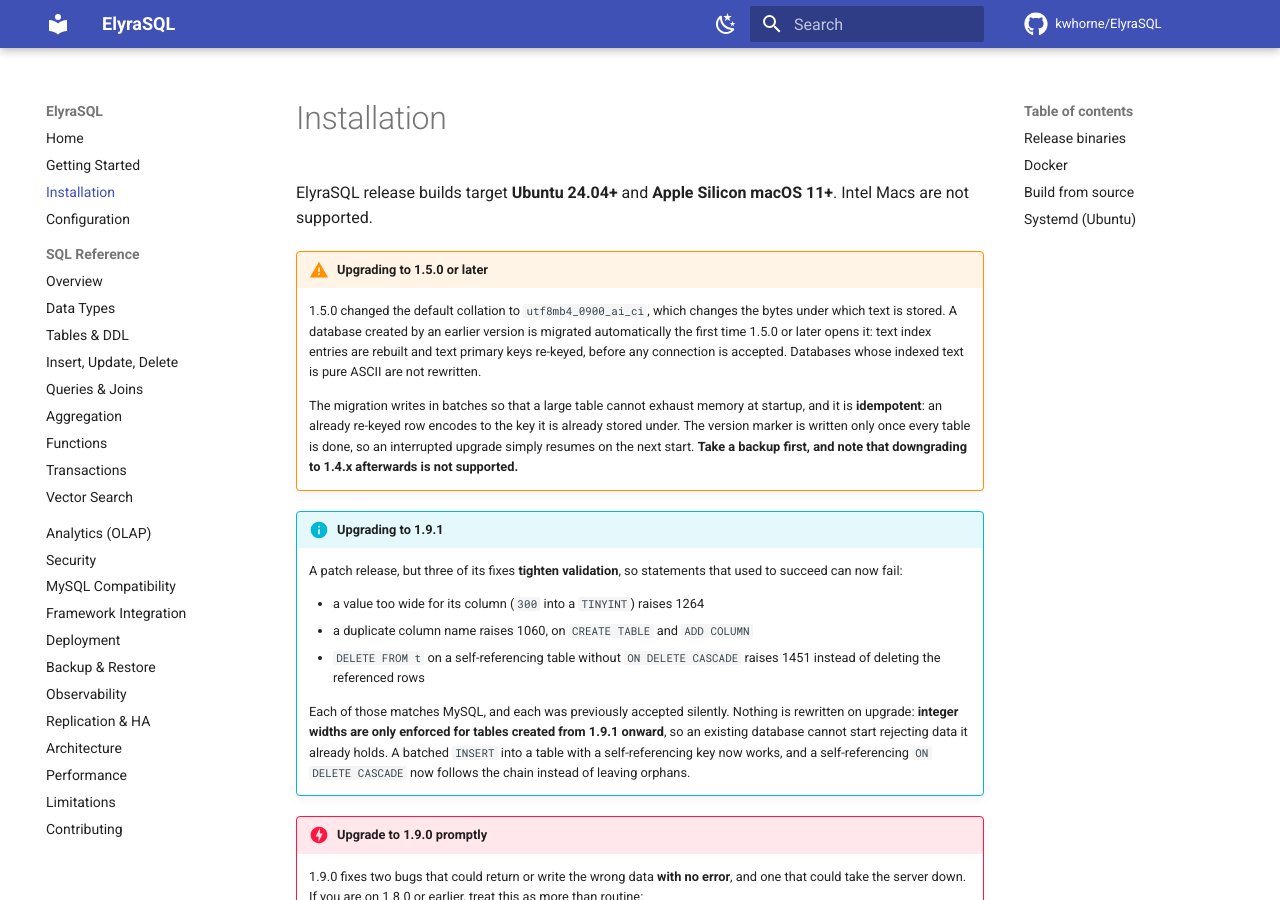
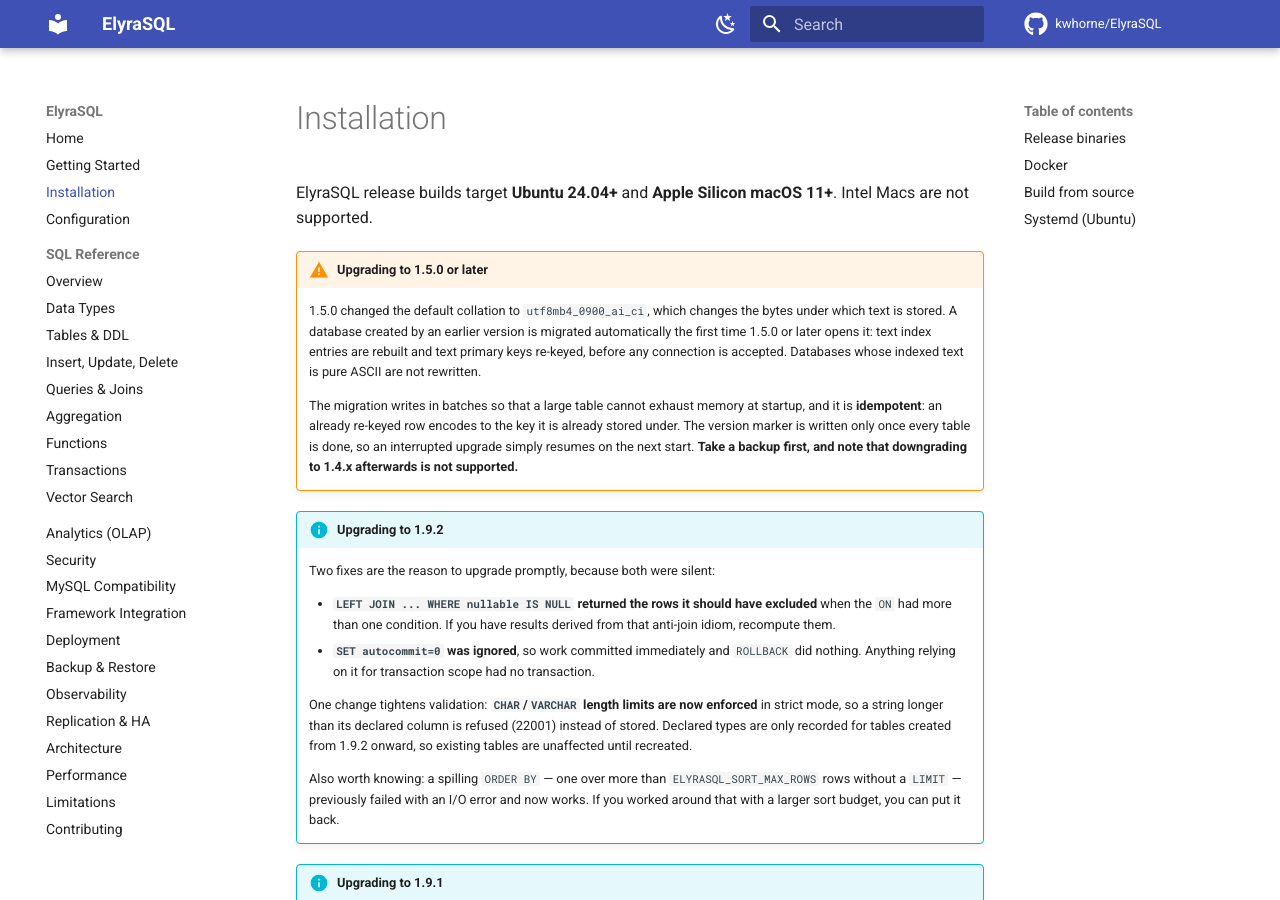
Before and after one commit to kwhorne/ElyraSQL, an MkDocs documentation site: the page built from docs/installation.md, in a window 1280 px wide and 900 px high. Built offline with MkDocs 1.6.1 and Material for MkDocs 9.7.7, drawn with Linux system fonts in a browser that asks for light colours; comment, search, counter and statistics services are not loaded; some of the changed text lies outside the part shown.

Commit message:
release: 1.9.2 (#57)
Version bump, changelog and docs for **1.9.2** — the eleven
contributions merged since 1.9.1 (#50, #46, #44, #45, #47, #48, #49,
#54, #51, #52, #53).

- CHANGELOG `[1.9.2]` grouped as *wrong or lost data* / *schema and
metadata* / *changed*, with the shared observation up front: every one
of these was a path nothing exercised
- `docs/installation.md` upgrade note names the two silent bugs
(anti-join, `autocommit=0`) and tells the reader to recompute anything
derived from the first, plus the one tightening (`VARCHAR` limits) and
the fact that a spilling `ORDER BY` now works at all
- `docs/sql/data-types.md` gains a **Character length** section —
`VARCHAR(n)` is enforced now, and like integer widths only for tables
created from this release
- `Cargo.toml`/lock 1.9.1 → 1.9.2, `SERVER_VERSION` →
`8.0.12-ElyraSQL-1.9.2`, Docker tags

Local: fmt clean, clippy clean, `cargo test --workspace --locked` **371
passed / 0 failed**.

Not included: #43 (scratch Docker image) is waiting on a temp directory
— scratch has no `/tmp` and we spill there. Tagging `v1.9.2` after
merge.

````diff
--- a/Cargo.toml
+++ b/Cargo.toml
@@ -15,7 +15,7 @@
 exclude = ["fuzz", "testbench/sql-dump"]
 
 [workspace.package]
-version = "1.9.1"
+version = "1.9.2"
 edition = "2021"
 rust-version = "1.88"
 license = "MIT"
--- a/docs/deployment.md
+++ b/docs/deployment.md
@@ -8,7 +8,7 @@
   -v elyra-data:/var/lib/elyrasql \
   -e ELYRASQL_USER=root \
   -e ELYRASQL_PASSWORD=secret \
-  ghcr.io/kwhorne/elyrasql:1.9.1
+  ghcr.io/kwhorne/elyrasql:1.9.2
 ```
 
 - Data persists in the `/var/lib/elyrasql` volume.
@@ -24,7 +24,7 @@
   -v $PWD/certs:/certs:ro \
   -e ELYRASQL_TLS_CERT=/certs/server.crt \
   -e ELYRASQL_TLS_KEY=/certs/server.key \
-  ghcr.io/kwhorne/elyrasql:1.9.1
+  ghcr.io/kwhorne/elyrasql:1.9.2
 ```
 
 ## systemd (Ubuntu 24.04+)
--- a/docs/installation.md
+++ b/docs/installation.md
@@ -16,6 +16,28 @@
     is already stored under. The version marker is written only once every table is
     done, so an interrupted upgrade simply resumes on the next start. **Take a backup
     first, and note that downgrading to 1.4.x afterwards is not supported.**
+
+!!! info "Upgrading to 1.9.2"
+
+    Two fixes are the reason to upgrade promptly, because both were silent:
+
+    - **`LEFT JOIN ... WHERE nullable IS NULL` returned the rows it should have
+      excluded** when the `ON` had more than one condition. If you have results
+      derived from that anti-join idiom, recompute them.
+    - **`SET autocommit=0` was ignored**, so work committed immediately and
+      `ROLLBACK` did nothing. Anything relying on it for transaction scope had
+      no transaction.
+
+    One change tightens validation: **`CHAR`/`VARCHAR` length limits are now
+    enforced** in strict mode, so a string longer than its declared column is
+    refused (22001) instead of stored. Declared types are only recorded for
+    tables created from 1.9.2 onward, so existing tables are unaffected until
+    recreated.
+
+    Also worth knowing: a spilling `ORDER BY` — one over more than
+    `ELYRASQL_SORT_MAX_ROWS` rows without a `LIMIT` — previously failed with an
+    I/O error and now works. If you worked around that with a larger sort
+    budget, you can put it back.
 
 !!! info "Upgrading to 1.9.1"
 
@@ -135,8 +157,8 @@
 Multi-arch image (`amd64` + `arm64`) on the GitHub Container Registry:
 
 ```bash
-docker pull ghcr.io/kwhorne/elyrasql:1.9.1   # or :latest
-docker run -p 3307:3307 -v elyra:/var/lib/elyrasql ghcr.io/kwhorne/elyrasql:1.9.1
+docker pull ghcr.io/kwhorne/elyrasql:1.9.2   # or :latest
+docker run -p 3307:3307 -v elyra:/var/lib/elyrasql ghcr.io/kwhorne/elyrasql:1.9.2
 ```
 
 The image is ~15 MB, runs as a non-root user, stores data in the
--- a/docs/mysql-compatibility.md
+++ b/docs/mysql-compatibility.md
@@ -12,7 +12,7 @@
 - **Authentication** — `mysql_native_password` by **default** (widest driver
   compatibility), with `caching_sha2_password` available opt-in (see below).
 - **TLS** — clients may negotiate SSL.
-- **Handshake** — reports a MySQL-looking version, e.g. `8.0.12-ElyraSQL-1.9.1`,
+- **Handshake** — reports a MySQL-looking version, e.g. `8.0.12-ElyraSQL-1.9.2`,
   and answers the session/introspection queries clients send on connect
   (`SELECT @@version_comment`, `SELECT VERSION()`, `SET ...`,
   `SHOW VARIABLES/STATUS/COLLATION/DATABASES/TABLE STATUS`, and the
````
Also changed, not shown: CHANGELOG.md (+86 -2 lines), README.md (+3 -3 lines), docs/sql/data-types.md (+14 -0 lines), 5 other files.
